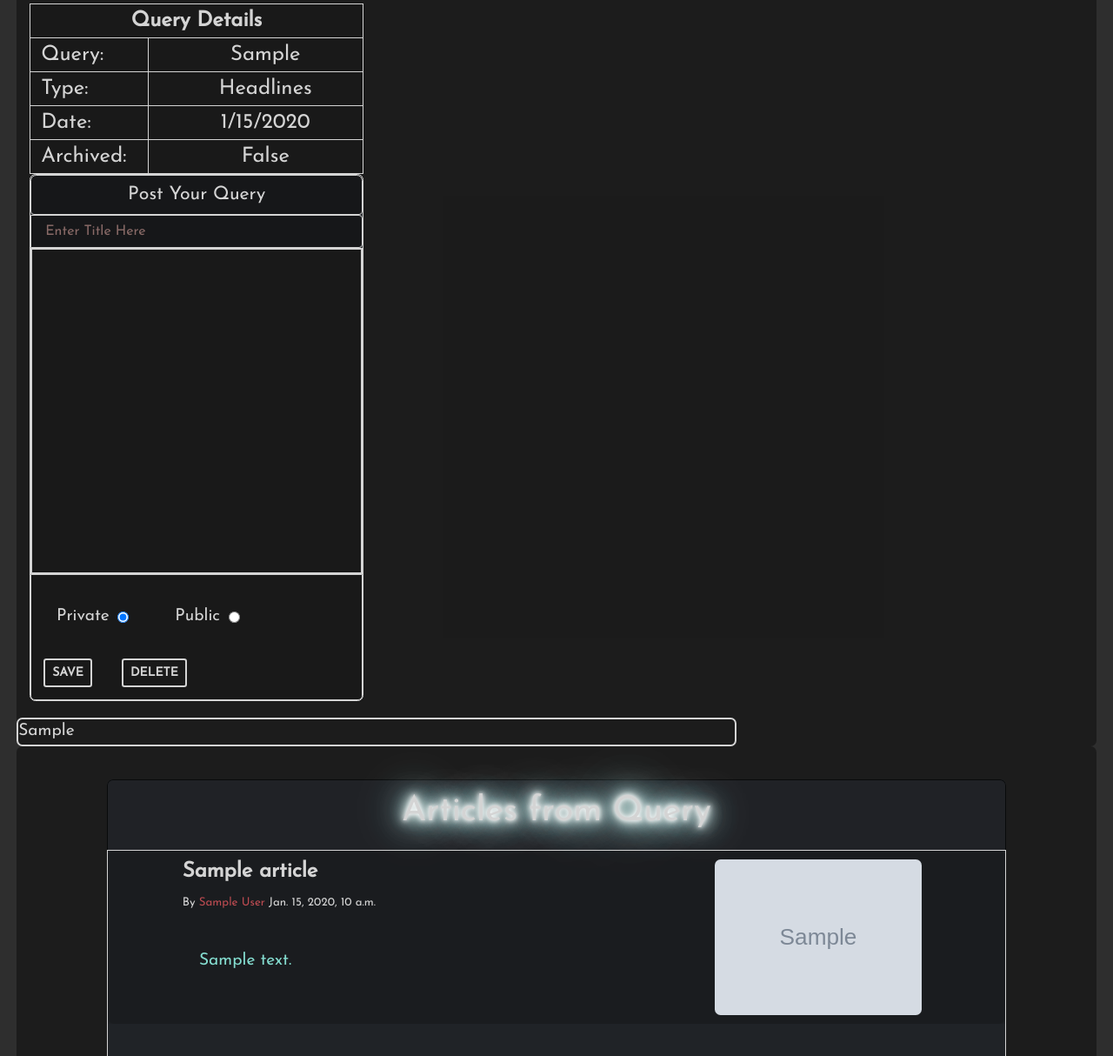
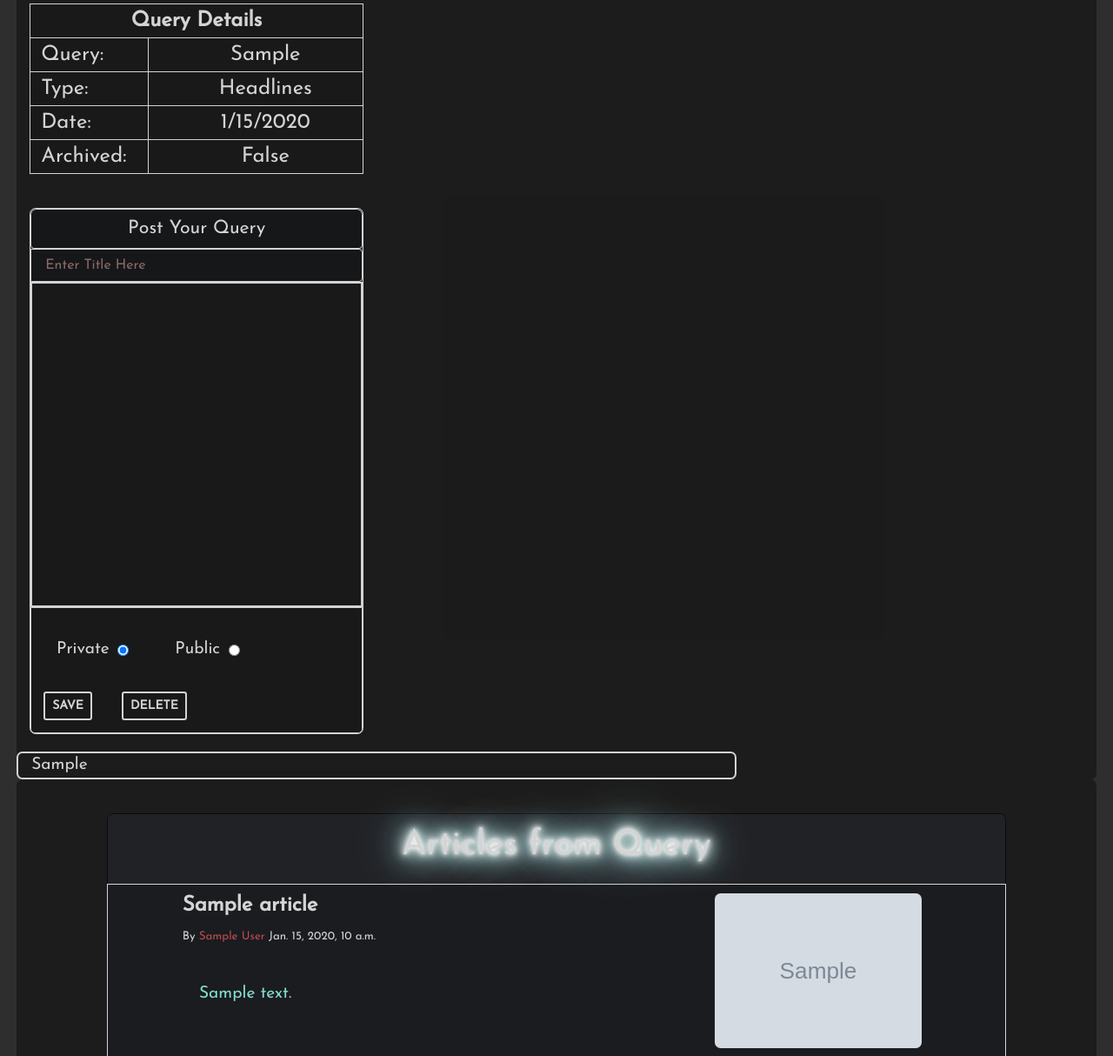
Before and after one commit to yc5424tl/geodjango_news_map, a Django app: page /query/view/1 in a window 1280 px wide. Shown: the part 284-1498 px from the top of the page at 87% size. Run offline with Django 3.2, Linux system fonts and the light colour scheme; a user stored in the database is signed in; tables that the repository leaves empty hold one stand-in row (values such as "Sample post"); grey boxes marked "Sample" are stand-in pictures; some libraries are stand-ins or nearby versions; some web fonts are replaced.

Commit message:
modified view_sources style along with root

```diff
--- a/geodjango_news_map_web/static/css/view_query.css
+++ b/geodjango_news_map_web/static/css/view_query.css
@@ -50,7 +50,7 @@ th {
     border-right: 1pt solid var(--main-light);
 }
 
-.post-query-container {
+#post-query-container {
     margin-top: 2em;
     background-color: var(--main-dark);
 }
@@ -426,6 +426,7 @@ textarea.form-control.view-query {
     border-bottom-right-radius: 5px;
     border-bottom-left-radius: 5px;
     border-collapse: collapse;
+    align-content: space-evenly;
 }
 
 #view-query-form-controls > .form-check.form-check-inline {
@@ -498,7 +499,7 @@ input.form-control.view-query::placeholder {
 /*}*/
 #view-query-iframe-container {
     height: auto;
-    width: 100%;
+    width: calc(100% - 1em);]
     padding: 0;
     margin: 1em 1em 0 0;
     border: 2pt solid var(--main-light);
```
